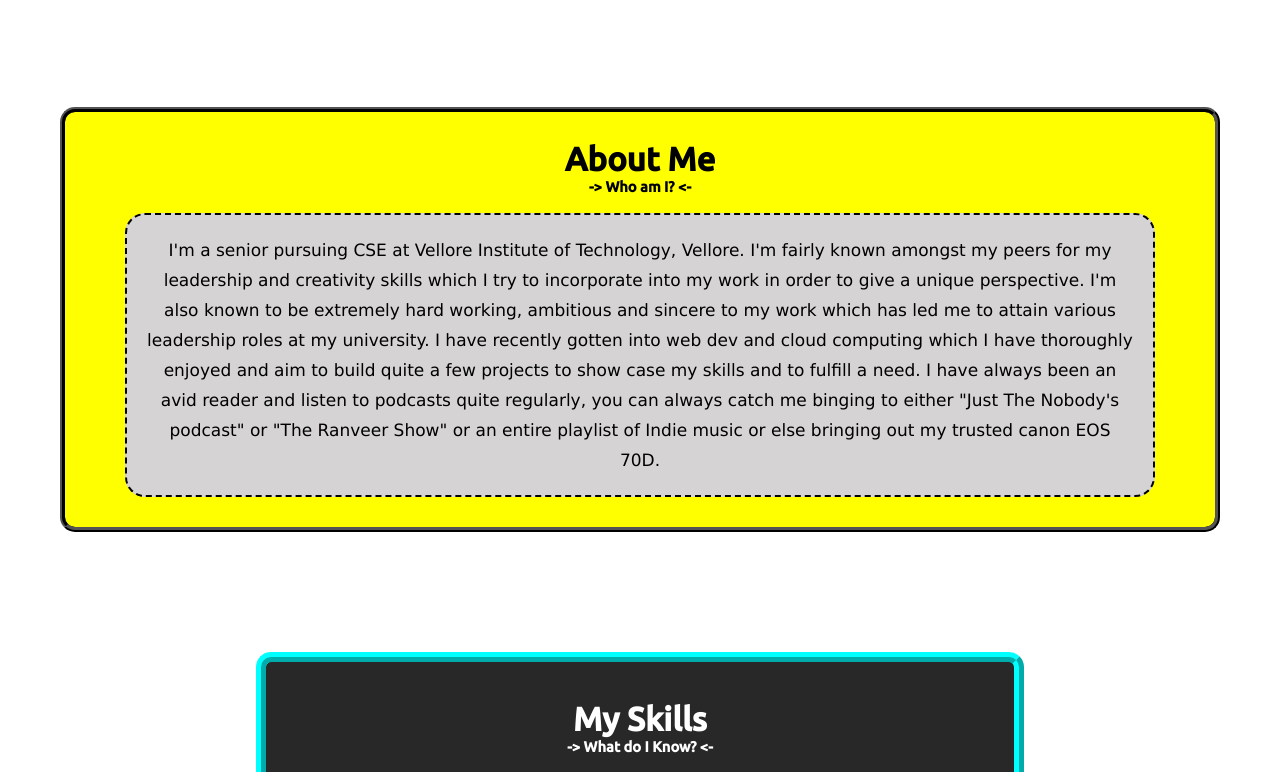
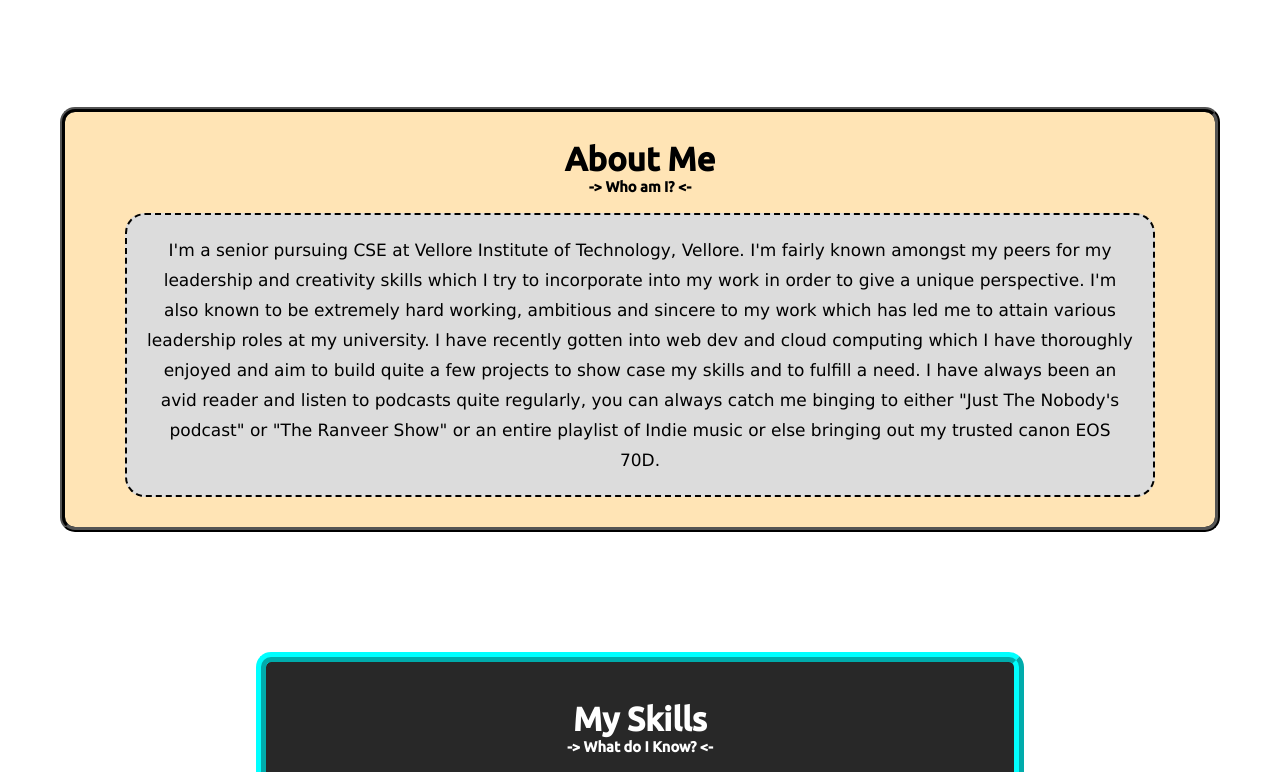
Before and after one commit to Vish1504/vish1504.github.io, a plain HTML site: page index.html in a window 1280 px wide. Shown: the part 833-1605 px from the top of the page. Drawn offline with Linux system fonts and the light colour scheme; a web font is replaced by a local one.

Commit message:
New resume

```diff
--- a/css/light.css
+++ b/css/light.css
@@ -466,7 +466,7 @@ section.about{
 }
 div.about{
     text-align: center;
-    background-color:yellow;
+    background-color:moccasin;
     margin-top: 12px;
     margin: 60px;
     padding:20px;
@@ -501,7 +501,7 @@ div.about{
 }
 /* @import url('https://fonts.googleapis.com/css2?family=IBM+Plex+Sans&display=swap'); */
 .aboutpara{
-    background-color: rgb(213, 211, 211);
+    background-color: gainsboro;
     /* position:relative; */
     margin: 10px 40px;
     padding:20px;
--- a/index.html
+++ b/index.html
@@ -11,7 +11,7 @@
 
     <body>
         <header>
-            <a href="https://drive.google.com/file/d/1Dc3iGQa_lm0P2o6VZZO2elOe96LKQpGS/view?usp=share_link"
+            <a href="https://drive.google.com/file/d/1-g3KmnqaXNPbxBiW8-hQZHlDi_ecEByr/view?usp=share_link"
                 target="_blank" id="resumeLink">Resume <i class="fa fa-download"></i></a>
         </header>
         <!-- <h1>Portfolio</h1> -->
```
Also changed, not shown: 2 other files.
